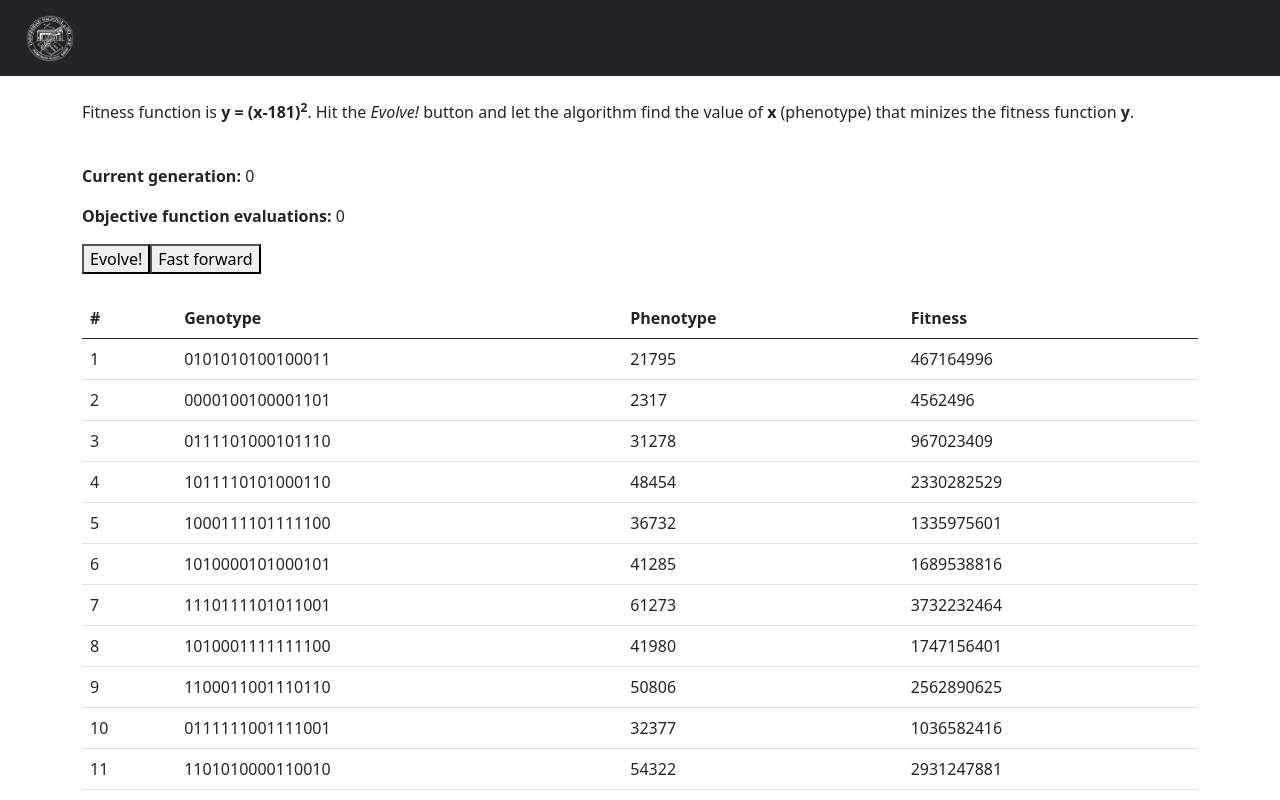
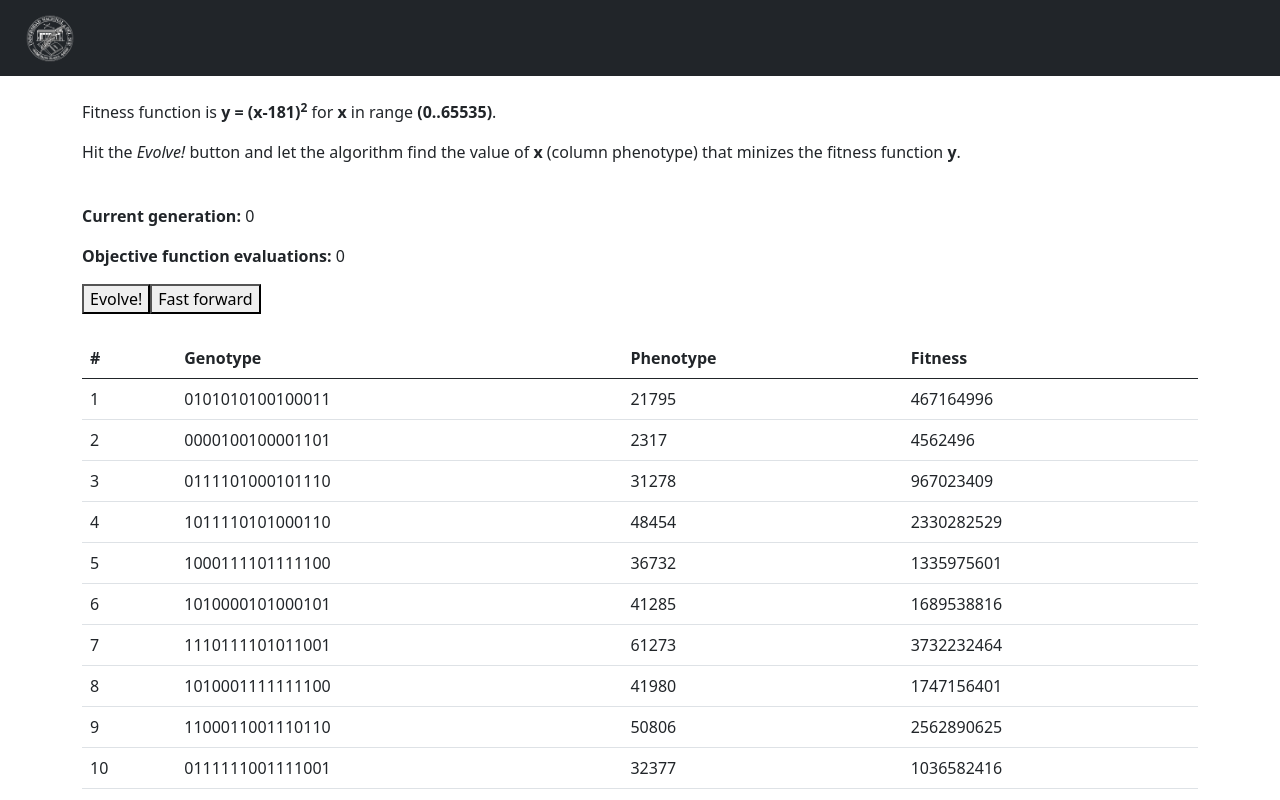
Before and after one commit to matiasmicheletto/dna-solver, a React (Create React App) app in the folder client/: page / in a window 1280 px wide. Shown: the top 800 px of the page. Built offline with nearby package versions, Linux system fonts and the light colour scheme.

Commit message:
Chromosomes encoded as arrays instead of using strings

```diff
--- a/client/src/components/dashboard/index.js
+++ b/client/src/components/dashboard/index.js
@@ -28,7 +28,8 @@ const Dashboard = (props) => {
 
     return (
         <div>
-            <p>Fitness function is <b>y = (x-181)<sup>2</sup></b>. Hit the <i>Evolve!</i> button and let the algorithm find the value of <b>x</b> (phenotype) that minizes the fitness function <b>y</b>.</p>
+            <p>Fitness function is <b>y = (x-181)<sup>2</sup></b> for <b>x</b> in range <b>(0..65535)</b>.</p>
+            <p>Hit the <i>Evolve!</i> button and let the algorithm find the value of <b>x</b> (column phenotype) that minizes the fitness function <b>y</b>.</p>
             <br></br>
             <p><b>Current generation:</b> {gen}</p>
             <p><b>Objective function evaluations:</b> {ffe}</p>
--- a/client/src/ga/index.js
+++ b/client/src/ga/index.js
@@ -1,4 +1,45 @@
-import { replaceChar, probability, sample_int } from "../tools";
+/*
+Genetic Algorithm Class Module
+------------------------------
+Implements a generic and configurable GA based optimizer.
+Configuration object:
+    - fitness: Fitness function to minimize.
+        * type: Functiom.
+        * input: Optimization variable. May be number, array or object.
+        * output: Should return a scalar number (integer or float).
+    - decode: Function for decoding a chromosome's genotype and obtaining its phenotype.
+        * type: Functiom.
+        * input: Array.
+        * output: Obtimization variable. May be number, array or object.
+    - encode: Function for encoding a candidate solution (phenotype) and get its corresponding genotype.
+        * type: Functiom.
+        * input: Optimization variable. May be number, array or object.
+        * output: Array.
+    - generator: Function to generate a random individual during initialization.
+        * type: Functiom.
+        * input: None.
+        * output: Optimization variable. May be number, array or object.
+    - pop_size: Population size, number of chromosomes.
+        * type: Non zero even Number (integer).
+    - mut_prob: Mutation probability (probability of an allele to change).
+        * type: Number.
+    - mut_fr :Mutation fraction (proportion of individuals to be exposed to mutation).
+        * type: Number.
+    - cross_prob: Crossover probability (probability that a pair of selected individuals to be crossovered).
+        * type: Number.
+    - elitism: Number of elite individuals. Elite individuals are force-preserved through generations.
+        * type: Number (integer)
+    - rank_r: Ranking parameter (In case of ranking based selection). High r increases selective pressure.
+        * type: Number.
+    - selection: Selection method.
+        * type: selection: ROULETTE, RANK or TOURNAMENT.
+    - crossover: Crossover operator.
+        * type: SINGLE or DOUBLE.
+    - mutation: Mutation operator.
+        * type: INVERT or SWITCH.
+*/
+
+import { probability, sample_int } from "../tools";
 
 // Enumerators
 const selection = {
@@ -21,22 +62,22 @@ const mutation = {
 const nbit = 16; // Bitlength for genotypes encoding (used only for default config)
 
 const default_config = { // Default parameters for simple scalar function
-    fitness: (x) => (x-181)*(x-181), // Should return integer or float (Minima at 0000000010110101)
-    decode: (b) => parseInt(b.slice(-nbit), 2), // Should return optimization variable format
-    encode: (d) => d.toString(2).padStart(nbit,"0").slice(-nbit), // Should return string
-    generator: () => Math.floor(Math.random() * Math.pow(2,nbit)), // Generates a random individual. Should return optimization variable format
-    pop_size: 20, // Population size
-    mut_prob: 0.2, // Mutation probability
-    mut_fr: 0.8, // Mutation fraction (proportion of individuals to be exposed to mutation)
-    cross_prob: 0.9, // Crossover probability
-    elitism: 1, // Number of elite individuals (0 for no elitism)
-    rank_r: 0.002, // Ranking parameter (In case of ranking based selection)
+    fitness: (x) => (x-181)*(x-181), // (Minima at 0000000010110101)
+    decode: (b) => parseInt(b.join("").slice(-nbit), 2),
+    encode: (d) => d.toString(2).padStart(nbit,"0").slice(-nbit).split("").map(e=>parseInt(e)),
+    generator: () => Math.floor(Math.random() * Math.pow(2,nbit)),
+    pop_size: 20,
+    mut_prob: 0.2,
+    mut_fr: 0.8,
+    cross_prob: 0.9,
+    elitism: 1,
+    rank_r: 0.002,
     selection: selection.ROULETTE,
     crossover: crossover.SINGLE,
     mutation: mutation.INVERT
 };
 
-class GA { // Performs minimization of fitness function
+class GA { // GA model class
     constructor(config){
         // Merge default and custom configurations
         this._config = {
@@ -50,6 +91,8 @@ class GA { // Performs minimization of fitness function
 
         // Number of individuals to be exposed to mutation
         this._mut_range = Math.floor(this._population.length * this._config.mut_fr);
+        // Probability parameter for rank based selection operator
+        this._rank_q = this._config.rank_r*(this._config.pop_size-1)/2 + 1/this._config.pop_size;
 
         // Configure operators (using public setters)
         this.selection = this._config.selection;
@@ -102,7 +145,7 @@ class GA { // Performs minimization of fitness function
             population: this._population.map( p => ( // Add phenotypes to population
                 {
                     ...p,
-                    phenotype: this._config.decode(p.genotype), // Converted to string for displaying
+                    phenotype: this._config.decode(p.genotype),
                 }
             ))
         }
@@ -111,13 +154,16 @@ class GA { // Performs minimization of fitness function
     /// Setters
     set pop_size(p) {
         // Changing the population size adds or removes individuals regardless of the current state of the algorithm
-        let current_size = this._population.length;
-        if(p > current_size){ // Add individuals
-            let new_pop = new Array(p - current_size);
+        if(p > this._config.pop_size){ // Add individuals
+            let new_pop = new Array(p - this._config.pop_size);
             this._init(new_pop);
             this._population = this._population.concat(new_pop);
         }else // Remove leftover individuals
             this._population.splice(p);
+
+        this._config.pop_size = p;
+        // Update the q parameter as it depends on the population size
+        this._rank_q = this._config.rank_r*(this._config.pop_size-1)/2 + 1/this._config.pop_size;
     }
 
     set selection(s) {
@@ -134,6 +180,7 @@ class GA { // Performs minimization of fitness function
                 this._selection = this._tournament_selection;
                 break;
         }
+        this._config.selection = s;
     }
 
     set crossover(c) {
@@ -147,6 +194,7 @@ class GA { // Performs minimization of fitness function
                 this._crossover = this._double_point_crossover;
                 break;
         }
+        this._config.crossover = c;
     }
 
     set mutation(m) {
@@ -160,6 +208,7 @@ class GA { // Performs minimization of fitness function
                 this._mutate = this._switch_mutation;
                 break;
         }
+        this._config.mutation = m;
     }
 
     //////////// GA METHODS ////////////
@@ -187,8 +236,8 @@ class GA { // Performs minimization of fitness function
     _single_point_crossover(k1, k2) {
         // Performs crossover between parents k1 and k2 and returns their children
         const p = Math.floor(Math.random() * (this._population[k1].genotype.length - 2) + 1); // Crossover point
-        const g1 = this._population[k1].genotype.substring(0, p) + this._population[k2].genotype.substring(p);
-        const g2 = this._population[k2].genotype.substring(0, p) + this._population[k1].genotype.substring(p);
+        const g1 = [...this._population[k1].genotype.slice(0, p), ...this._population[k2].genotype.slice(p)];
+        const g2 = [...this._population[k2].genotype.slice(0, p), ...this._population[k1].genotype.slice(p)];
         return [{genotype: g1, fitness: Infinity}, {genotype: g2, fitness: Infinity}]; // Offspring is not evaluated yet
     }
 
@@ -205,8 +254,8 @@ class GA { // Performs minimization of fitness function
         }
 
         // Perform genotype copy
-        const g1 = this._population[k1].genotype.substring(0, p1) + this._population[k2].genotype.substring(p1, p2) + this._population[k1].genotype.substring(p2);
-        const g2 = this._population[k2].genotype.substring(0, p1) + this._population[k1].genotype.substring(p1, p2) + this._population[k2].genotype.substring(p2);
+        const g1 = [...this._population[k1].genotype.slice(0, p1), ...this._population[k2].genotype.slice(p1, p2), ...this._population[k1].genotype.slice(p2)];
+        const g2 = [...this._population[k2].genotype.slice(0, p1), ...this._population[k1].genotype.slice(p1, p2), ...this._population[k2].genotype.slice(p2)];
 
         return [{genotype: g1, fitness: Infinity}, {genotype: g2, fitness: Infinity}]; // Offspring is not evaluated yet
     }
@@ -218,8 +267,7 @@ class GA { // Performs minimization of fitness function
         // Applies mutation to a list of individuals.
         for(let k = 0; k < this._population[ind].genotype.length; k++) // For every allele
             if( probability(this._config.mut_prob) ){
-                const sw = this._population[ind].genotype[k] === "1" ? "0" : "1";
-                this._population[ind].genotype = replaceChar(this._population[ind].genotype, k, sw);
+                this._population[ind].genotype[k] = this._population[ind].genotype[k] ? 0 : 1;
                 this._population[ind].fitness = Infinity;
             }
     }
@@ -230,7 +278,12 @@ class GA { // Performs minimization of fitness function
                 let p = k;
                 while(p === k)
                     p = Math.floor(Math.random() * this._population[ind].genotype.length); // The other position
-                this._population[ind].genotype = replaceChar(this._population[ind].genotype, k, this._population[ind].genotype[p]);
+
+                // Switch positions
+                const temp = this._population[ind].genotype[k];
+                this._population[ind].genotype[k] = this._population[ind].genotype[p];
+                this._population[ind].genotype[p] = temp;
+
                 this._population[ind].fitness = Infinity;
             }
     }
```
